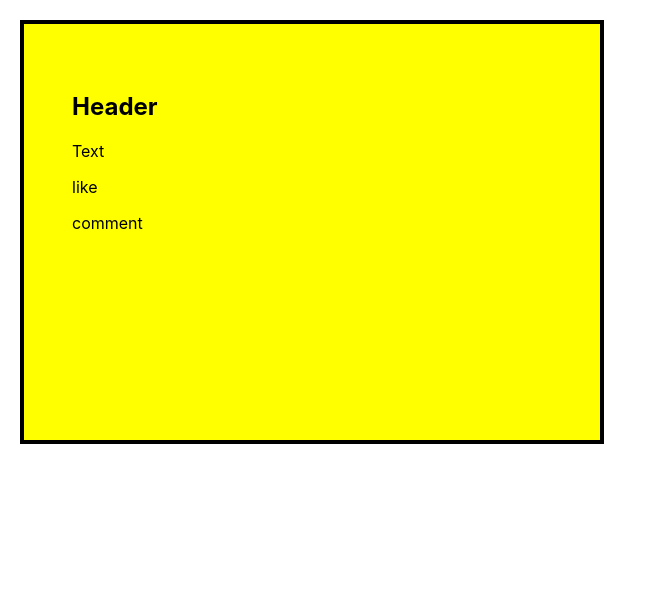
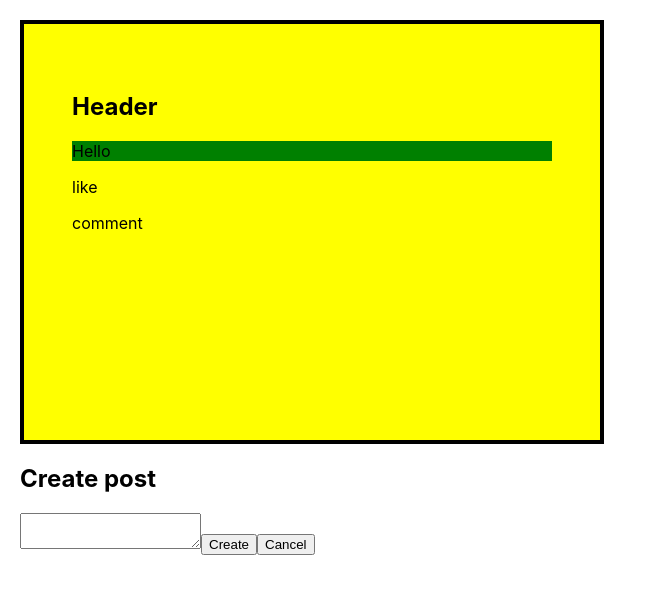
Before and after one commit to jennyton88/rne, a React (Create React App) app in the folder client/: page / in a window 1280 px wide. Shown: the top 594 px of the page, without its empty margins (0-647 px from the left). Built offline with nearby package versions, Linux system fonts and the light colour scheme.

Commit message:
working on adding text to post

```diff
--- a/client/src/App.js
+++ b/client/src/App.js
@@ -28,6 +28,7 @@ function App() {
       {/* <UserPost /> */}
 
       <Posted />
+      <CreatePost />
     </div>
   )
 }
@@ -36,7 +37,8 @@ function Posted() {
   return (
     <div className="posted">
       <h2>Header</h2>
-      <p>Text</p>
+      {/* <p>Text</p> */}
+      <TextBox />
       <p>like</p>
       <p>comment</p>
     </div>
@@ -47,6 +49,21 @@ function TextBox() {
   return (
     <div className="text-box">
       <p>Hello</p>
+    </div>
+  )
+}
+
+const userText = document.body.querySelector("#create-post-button");
+
+function CreatePost() {
+  return (
+    <div className="create-post">
+      <h2>Create post</h2>
+      <textarea></textarea>
+
+      <button id="create-post-button">Create</button>
+      <button>Cancel</button>
+
     </div>
   )
 }
@@ -78,7 +95,7 @@ function UserPost() {
           </thead>
           <tbody>
             <tr>
-              <td>Text area tttttttttttttttttttttttttttttttttttttttttttttttttttttttttttttttttttt</td>
+              <td>Text area</td>
             </tr>
             <tr>
               <td>Like button</td>
```
